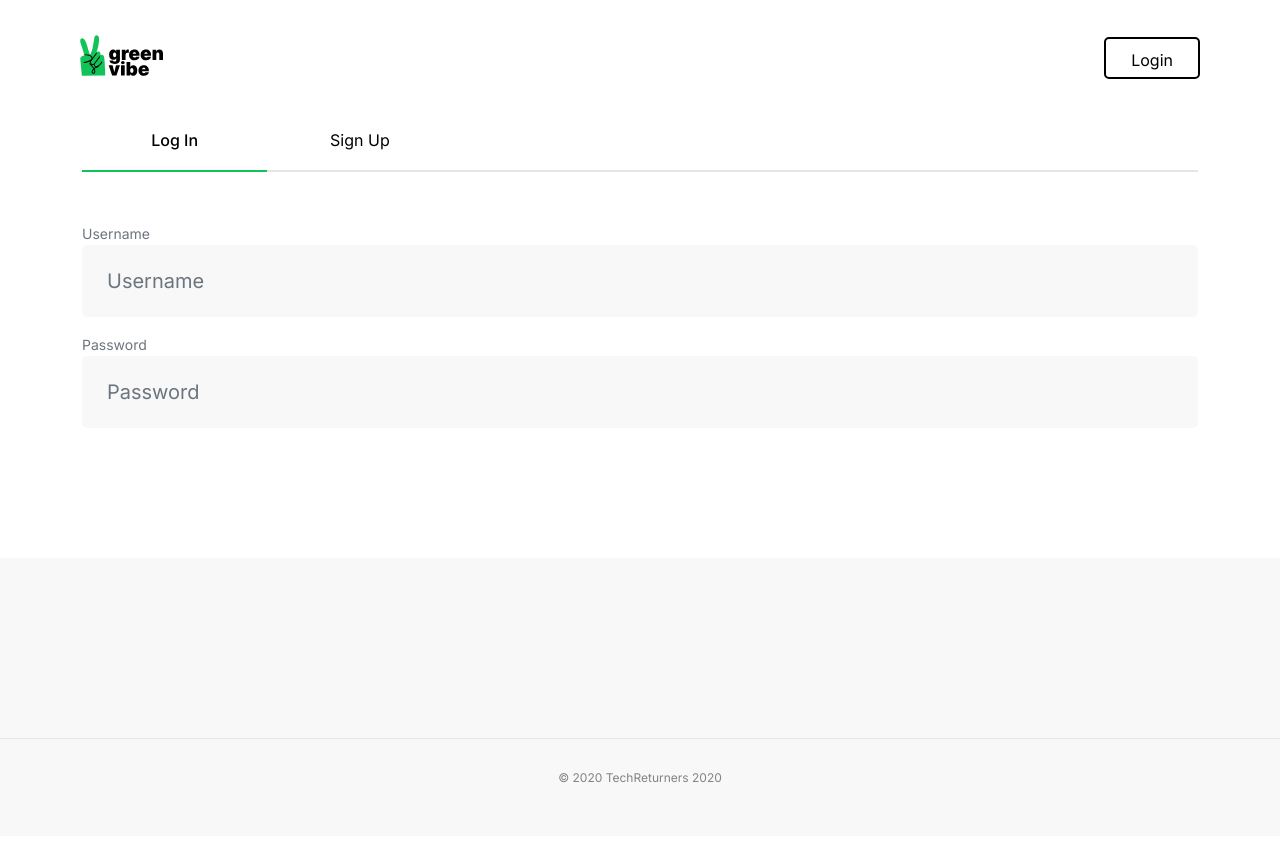
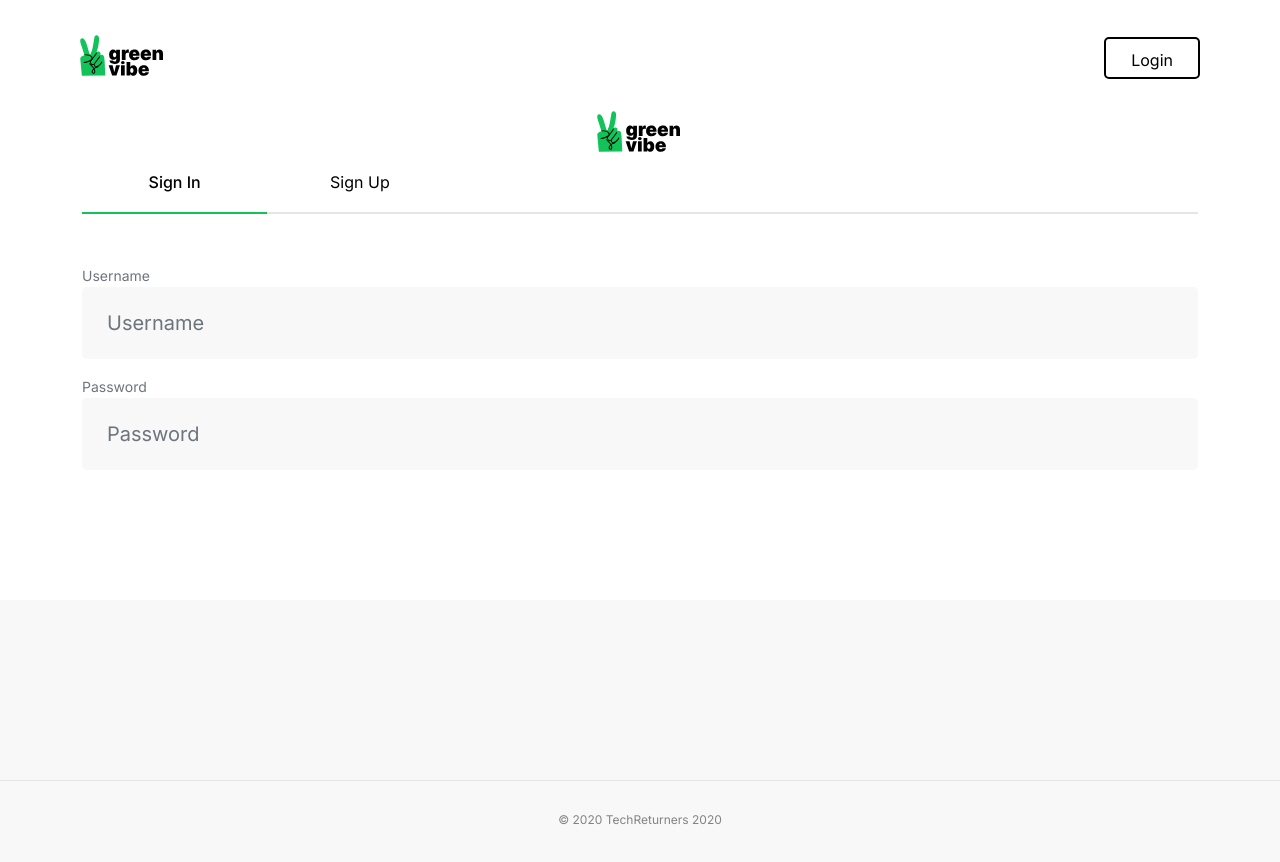
Before and after one commit to Kibeida/HTML-CSS-Mockup, a plain HTML site: page login.html in a window 1280 px wide. Before the commit the page ends 836 px from the top, so only its background shows below. Drawn offline with Linux system fonts and the light colour scheme.

Commit message:
Update Login

```diff
--- a/login.html
+++ b/login.html
@@ -35,25 +35,33 @@
 <!-- Singular Integrations Block -->
 <section class="singular-brands-reach integrations-block">
   <div class="container">
+    <div class= "container">
+      <div class= "GreenVibe-center-wrap">
+        <div>
+        </div>
+        <img class ="img-avatar"src="images/icons/logo.svg" alt="Avatar">
+      </div>
+    </div>
     <ul class="nav nav-tabs">
-      <li><a class="active" data-toggle="tab" href="#popular">Log In</a></li>
+      <li><a class="active" data-toggle="tab" href="#popular">Sign In</a></li>
       <li><a data-toggle="tab" href="#social">Sign Up</a></li>
     </ul>
       <div id="popular" class="tab-pane fade in show active">
           <form>
             <div class="form-group">
               <small id="uname" class="form-text text-muted">Username</small>
-
               <input class="form-control" type="username" name="Userna,
               e" placeholder="Username">
             </div>
             <div class="form-group">
               <small id="pword" class="form-text text-muted">Password</small>
-
               <input class="form-control" type="password" name="Password,
               e" placeholder="Password">
             </div>
           </form>
+
+
+        </div>
       </div>
 </section>
 
```
